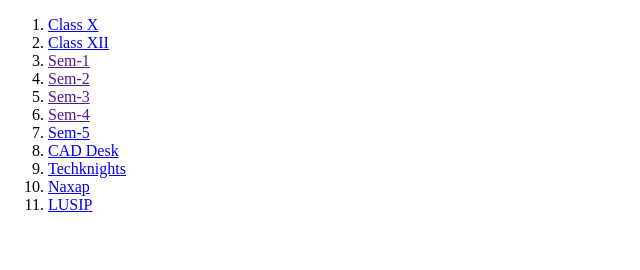
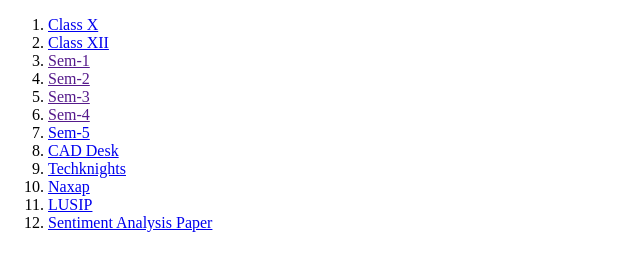
Before and after one commit to tanmayvijay/tanmayvijay.github.io, a plain HTML site: page docs/index.html in a window 1280 px wide. Shown: the whole page, without its empty margins (0-640 px from the left). Drawn offline with Linux system fonts and the light colour scheme.

Commit message:
Added paper

```diff
--- a/docs/index.html
+++ b/docs/index.html
@@ -17,6 +17,7 @@
 	<li><a href="techknights.jpg">Techknights</a></li>
 	<li><a href="NaxapInternCertificate_TanmayVijay.pdf">Naxap</a></li>
 	<li><a href="LUSIP_InternCertificate_TanmayVijay.pdf">LUSIP</a></li>
+	<li><a href="Paper_Sentiment_Analysis_COVID_19.pdf">Sentiment Analysis Paper</a></li>
 </ol>
 
 </body>
```
Also changed, not shown: 1 other file.
